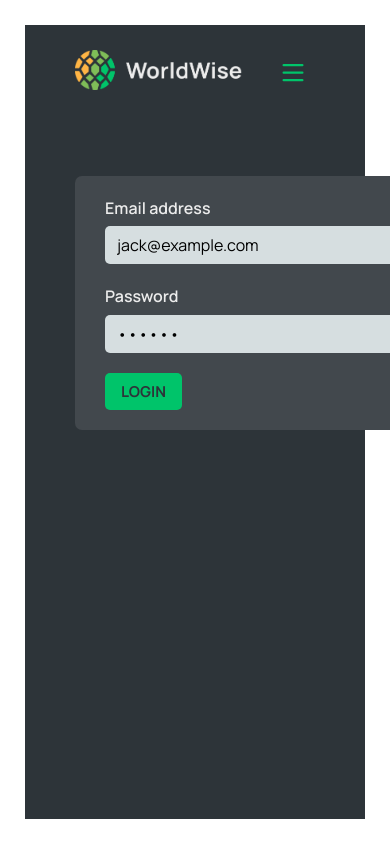
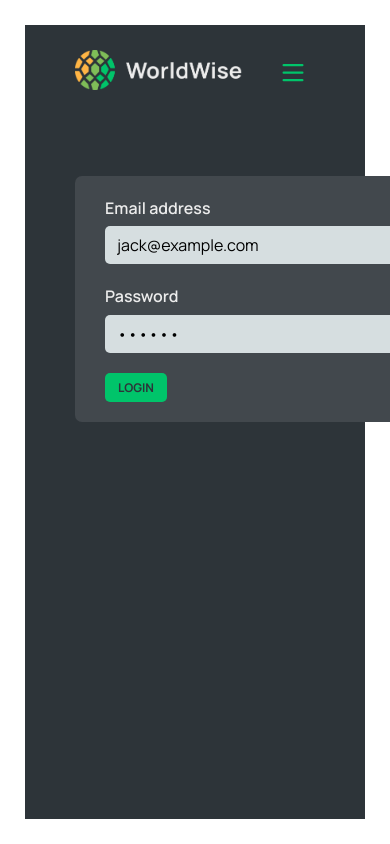
Before and after one commit to Ahmed-Adel-Morsi/Worldwise, a React (Vite) app: page /login in a window 390 px wide. Shown: the top 844 px of the page. Built offline with nearby package versions, Linux system fonts and the light colour scheme; no server answers.

Commit message:
style: adjust button padding and font size for improved consistency and responsiveness

```diff
--- a/src/components/Button.module.css
+++ b/src/components/Button.module.css
@@ -1,12 +1,19 @@
 .btn {
   color: inherit;
   text-transform: uppercase;
-  padding: 0.8rem 1.6rem;
+  padding: 0.6rem 1.3rem;
   font-family: inherit;
-  font-size: 1.5rem;
+  font-size: 1.2rem;
   border: none;
   border-radius: 5px;
   cursor: pointer;
+
+  @media (min-width: 850px) {
+    & {
+      padding: 0.8rem 1.6rem;
+      font-size: 1.5rem;
+    }
+  }
 }
 
 .primary {
@@ -25,11 +32,18 @@
   font-weight: 700;
   position: absolute;
   z-index: 1000;
-  font-size: 1.4rem;
-  bottom: 4rem;
+  font-size: 1.1rem;
+  bottom: 2.5rem;
   left: 50%;
   transform: translateX(-50%);
   background-color: var(--color-brand--2);
   color: var(--color-dark--1);
   box-shadow: 0 0.4rem 1.2rem rgba(36, 42, 46, 0.16);
+
+  @media (min-width: 850px) {
+    & {
+      bottom: 4rem;
+      font-size: 1.4rem;
+    }
+  }
 }
```
